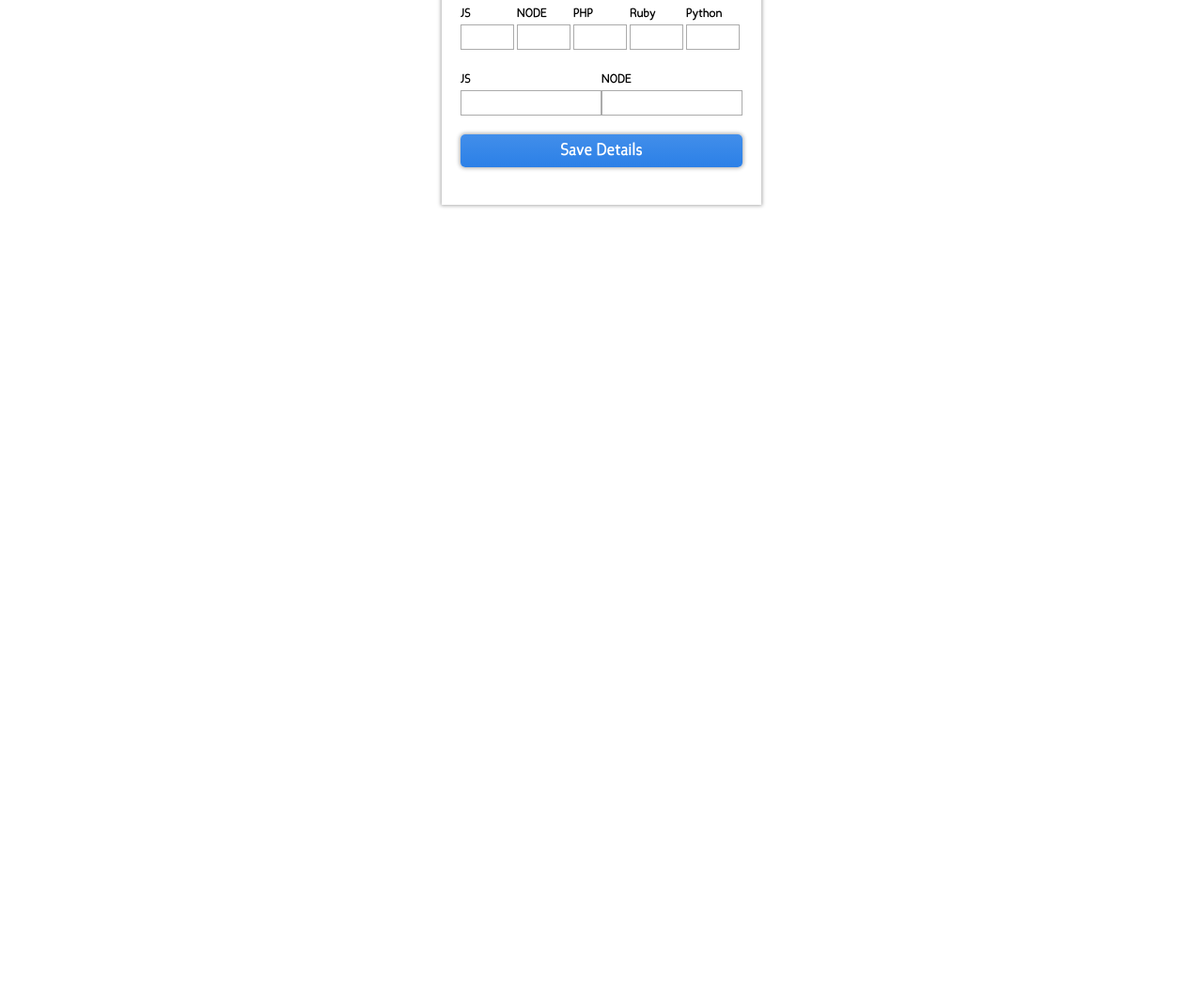
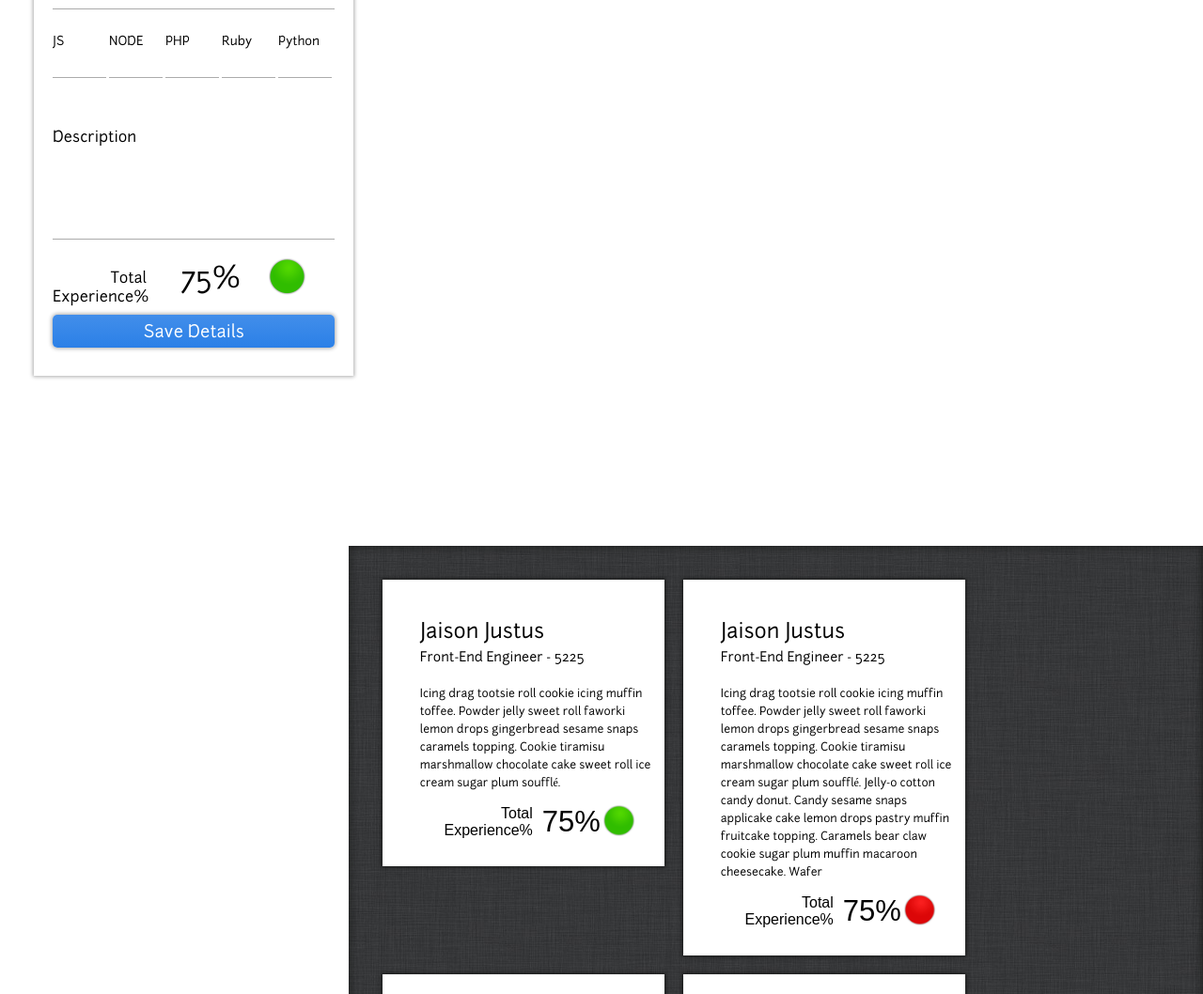
Before and after one commit to jaisonjustus/Webbase.js, a plain HTML site: page demo/demo.html in a window 1280 px wide. Shown: the part 222-1280 px from the top of the page at 94% size. Before the commit the page ends 800 px from the top, so only its background shows below. Drawn offline with Linux system fonts and the light colour scheme.

Commit message:
adding files for demo

```diff
--- a/demo/demo.html
+++ b/demo/demo.html
@@ -1,10 +1,12 @@
 <html>
 	<head>
 		<title> Webbase.js </title>
-		<link rel="stylesheet" type="text/css" href="media/fonts/Candela-fontfacekit/Candela-fontfacekit.css" />
+		<link rel="stylesheet" type="text/css" href="media/fonts/junction/junction.css" />
 		<link rel="stylesheet" type="text/css" href="media/styles/index.css" />
 	</head>
 	<body>
+		<div id="application-wrapper">
+			<div id="form-control-wrapper">
 				<div id="form-wrapper" class="drop-shadow">
 					<fieldset>
 						<ol id="personal-details">
@@ -45,14 +47,19 @@
 								</ol>
 							</li>
 							<li>
+								<label for="name">Description</label>
+								<textarea id="desc" name="desc"></textarea>
+							</li>
+							<li>
 								<ol id="stats-details">
 									<li>
-								<label for="name">JS</label>
-								<input type="text" id="js" name="js"/>
+										<h1 style="text-align:right;">Total Experience%</h1>
 									</li>
 									<li>
-								<label for="name">NODE</label>
-								<input type="text" id="node" name="node"/>
+										<div id="points">75%</div>
+									</li>
+									<li>
+										<img src="media/images/okay.png" width="40" height="40" alt=""/>
 									</li>
 								</ol>
 							</li>
@@ -62,5 +69,69 @@
 						</ol>
 					</fieldset>
 				</div>
+			</div>
+
+			<div id="details-wrapper" class="inner-shadow">
+				<div class="details-card drop-shadow-black">
+					<h1>Jaison Justus</h1>
+					<h2>Front-End Engineer - 5225</h2>
+					<p class="desc">
+						Icing drag tootsie roll cookie icing muffin toffee. Powder jelly sweet roll faworki lemon drops gingerbread sesame snaps caramels topping. Cookie tiramisu marshmallow chocolate cake sweet roll ice cream sugar plum soufflé.
+					</p>
+					<div class="experinece-point">Total Experience%</div>
+					<div class="exp-points">
+						75%
+					</div>
+					<div class="status">
+						<img src="media/images/okay.png" width="34" height="34" alt=""/>
+					</div>
+				</div>
+
+				<div class="details-card drop-shadow-black">
+					<h1>Jaison Justus</h1>
+					<h2>Front-End Engineer - 5225</h2>
+					<p class="desc">
+						Icing drag tootsie roll cookie icing muffin toffee. Powder jelly sweet roll faworki lemon drops gingerbread sesame snaps caramels topping. Cookie tiramisu marshmallow chocolate cake sweet roll ice cream sugar plum soufflé. Jelly-o cotton candy donut. Candy sesame snaps applicake cake lemon drops pastry muffin fruitcake topping. Caramels bear claw cookie sugar plum muffin macaroon cheesecake. Wafer
+					</p>
+					<div class="experinece-point">Total Experience%</div>
+					<div class="exp-points">
+						75%
+					</div>
+					<div class="status">
+						<img src="media/images/not-okay.png" width="34" height="34" alt=""/>
+					</div>
+				</div>
+
+				<div class="details-card drop-shadow-black">
+					<h1>Jaison Justus</h1>
+					<h2>Front-End Engineer - 5225</h2>
+					<p class="desc">
+						Icing drag tootsie roll cookie icing muffin toffee. Powder jelly sweet roll faworki lemon drops gingerbread sesame snaps caramels topping. Cookie tiramisu marshmallow chocolate cake sweet roll ice cream sugar plum soufflé. Jelly-o cotton candy donut. Candy sesame snaps applicake cake lemon drops pastry muffin fruitcake topping. Caramels bear claw cookie sugar plum muffin macaroon cheesecake. Wafer
+					</p>
+					<div class="experinece-point">Total Experience%</div>
+					<div class="exp-points">
+						75%
+					</div>
+					<div class="status">
+						<img src="media/images/okay.png" width="34" height="34" alt=""/>
+					</div>
+				</div>
+
+				<div class="details-card drop-shadow-black">
+					<h1>Jaison Justus</h1>
+					<h2>Front-End Engineer - 5225</h2>
+					<p class="desc">
+						Icing drag tootsie roll cookie icing muffin toffee. Powder jelly sweet roll faworki lemon drops gingerbread sesame snaps caramels topping. Cookie tiramisu marshmallow chocolate cake sweet roll ice cream sugar plum soufflé. Jelly-o cotton candy donut. Candy sesame snaps applicake cake lemon drops pastry muffin fruitcake topping. Caramels bear claw cookie sugar plum muffin macaroon cheesecake. Wafer
+					</p>
+					<div class="experinece-point">Total Experience%</div>
+					<div class="exp-points">
+						75%
+					</div>
+					<div class="status">
+						<img src="media/images/okay.png" width="34" height="34" alt=""/>
+					</div>
+				</div>
+			</div>
+		</div>
 	</body>
 </html>
--- /dev/null
+++ b/demo/media/fonts/junction/junction.css
@@ -0,0 +1,15 @@
+/* Generated by Font Squirrel (http://www.fontsquirrel.com) on July 17, 2012 02:35:27 PM America/New_York */
+
+
+
+@font-face {
+    font-family: 'junctionregularRegular';
+    src: url('Junction-webfont.eot');
+    src: url('Junction-webfont.eot?#iefix') format('embedded-opentype'),
+         url('Junction-webfont.woff') format('woff'),
+         url('Junction-webfont.ttf') format('truetype'),
+         url('Junction-webfont.svg#junctionregularRegular') format('svg');
+    font-weight: normal;
+    font-style: normal;
+
+}
--- a/demo/media/styles/index.css
+++ b/demo/media/styles/index.css
@@ -1,3 +1,9 @@
+
+body	{
+	margin:0;
+	padding:0;
+	border:0;
+}
 
 fieldset, ol ,li	{
 	margin : 0;
@@ -10,7 +16,8 @@ input[type=text]	{
 	height:27px;
 	border:0;
 	border-bottom:1px solid #ABABAB;
-	font: 14px "CandelaBook";
+	font: 14px "junctionregularRegular";
+	outline: none;
 }
 
 input[type=button]	{
@@ -18,14 +25,45 @@ input[type=button]	{
 	height:35px;
 	overflow: hidden;
 	border:0;
-	font:18px "CandelaBold";
+	font:18px "junctionregularRegular";
 	color:white;
 }
+
+#application-wrapper	{
+	width:100%;
+	height:auto;
+	overflow: hidden;
+}
+
+#form-control-wrapper	{
+	width:25%;
+	min-width:361px;
+	height:94%;
+	padding:2%;
+	float:left;
+}
+
+.inner-shadow	{
+	-moz-box-shadow:    inset 0px 0px 20px #171817;
+  	-webkit-box-shadow: inset 0px 0px 20px #171817;
+  	box-shadow:         inset 0px 0px 10px #171817;
+}
+
+#details-wrapper	{
+	width:67%;
+	height: 94%;
+	padding: 2%;
+	background-image: url(../images/bg-strip.jpeg);
+	background-repeat: repeat;
+	float:right;
+	min-width:500px;
+}
+
 
 #form-wrapper	{
 	width : 300px;
 	height : auto;
-	padding : 20px 20px 20px 20px;
+	padding : 20px 20px 10px 20px;
 	margin : 10px auto;
 	background-color: white;
 }
@@ -34,6 +72,12 @@ input[type=button]	{
 	-moz-box-shadow: 0px 0px 4px 1px #ABABAB;
   	-webkit-box-shadow: 0px 0px 4px 1px #ABABAB;
   	box-shadow: 0px 0px 4px 1px #ABABAB;
+}
+
+.drop-shadow-black	{
+	-moz-box-shadow: 0px 0px 4px 1px #171817;
+  	-webkit-box-shadow: 0px 0px 4px 1px #171817;
+  	box-shadow: 0px 0px 4px 1px #171817;
 }
 
 .border-radius	{
@@ -53,24 +97,37 @@ input[type=button]	{
 
 #personal-details li 	{
 	width:100%;
-	height:55px;
-	margin-bottom:10px;
+	height:auto;
+	margin-bottom:20px;
 }
 
 #personal-details label	{
 	margin-top:5px;
-	width:100px;
+	width:120px;
 	float:left;
-	font : 16px "CandelaBold"
+	font : 16px "junctionregularRegular"
 }
 #personal-details input[type=text]	{
 	width:300px;
 	float:right;
 }
 
+#personal-details textarea	{
+	width:300px;
+	height:100px;
+	float:right;
+	border: 0;
+	border-bottom: 1px solid #ABABAB;
+	outline: none;
+	font:12px "junctionregularRegular";
+	line-height: 19px;
+	margin-bottom:20px;
+	resize: none;
+}
 
 
-#experience-details ol	{
+
+#experience-details 	{
 	width:100%;
 	height:auto;
 	padding-top:20px;
@@ -90,14 +147,12 @@ input[type=button]	{
 
 #experience-details input[type=text]	{
 	width:57px;
-	border:1px solid #ABABAB;
+	border-bottom:1px solid #ABABAB;
 	margin-top:5px;
 	text-align: center;
-	font-size: 12px;
+	font-size: 14px;
 	float:left;
 }
-
-
 
 #stats-details ol	{
 	width:100%;
@@ -107,9 +162,19 @@ input[type=button]	{
 }
 
 #personal-details #stats-details li	{
-	width:150px;
-	height:60px;
+	width:100px;
+	height:40px;
 	float:left;
+	text-align: center;
+}
+
+#stats-details h1	{
+	font:16px "junctionregularRegular";
+}
+
+#stats-details #points	{
+	text-align: right;
+	font: 30px "junctionregularRegular";
 }
 
 #stats-details label	{
@@ -122,6 +187,60 @@ input[type=button]	{
 	border:1px solid #ABABAB;
 	margin-top:5px;
 	text-align: center;
-	font-size: 12px;
+	font-size: 14px;
 	float:left;
 }
+
+.details-card	{
+	width:250px;
+	height:auto;
+	padding:40px 10px 10px 40px;
+	margin: 10px 10px 10px 10px;
+	background-color: white;
+	float: left;
+}
+
+.details-card h1	{
+	font:22px "junctionregularRegular";
+	margin: 0;
+	padding: 0;
+}
+
+.desc 	{
+	font:12px "junctionregularRegular";
+	line-height: 19px;
+	margin: 0;
+	margin-top: 5px;
+	margin-bottom: 10px;
+}
+
+.details-card h2 	{
+	font:14px "junctionregularRegular";
+	margin: 0;
+	margin-top: 5px;
+	margin-bottom: 20px;
+}
+
+.details-card .experinece-point	{
+	width:46%;
+	height:50px;
+	float: left;
+	text-align: right;
+	font: 16px "Arial";
+	padding: 2%;
+}
+
+.details-card .exp-points	{
+	width:21%;
+	height:50px;
+	float: left;
+	font: 31px "Arial";
+	padding: 2%;
+}
+
+.details-card .status	{
+	width: 20%;
+	height: 50px;
+	float: left;
+	padding: 2% 2% 2% 3%;
+}
```
Also changed, not shown: demo/index.html (+1 -1 lines), demo/media/fonts/junction/demo.html (added, +33 -0 lines), demo/media/fonts/junction/Creative Commons Attribution Share Alike License.txt (added), demo/media/fonts/junction/Junction-webfont.svg (added), demo/media/fonts/junction/Junction-webfont.ttf (added), demo/media/fonts/junction/Junction-webfont.woff (added), demo/media/images/bg-strip.jpeg (added), demo/media/images/not-okay.png (added), demo/media/images/okay.png (added), 1 other file. Lines whose indentation alone changed are shown as unchanged.
